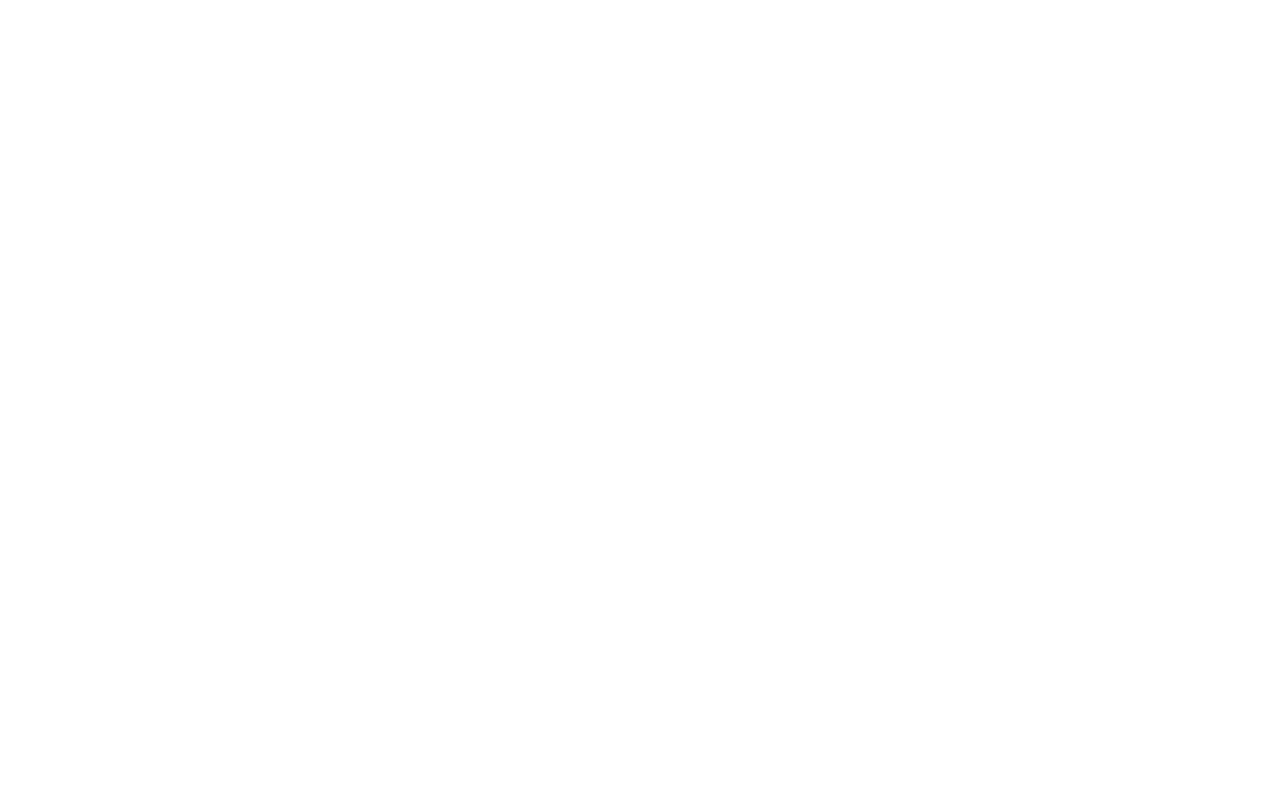
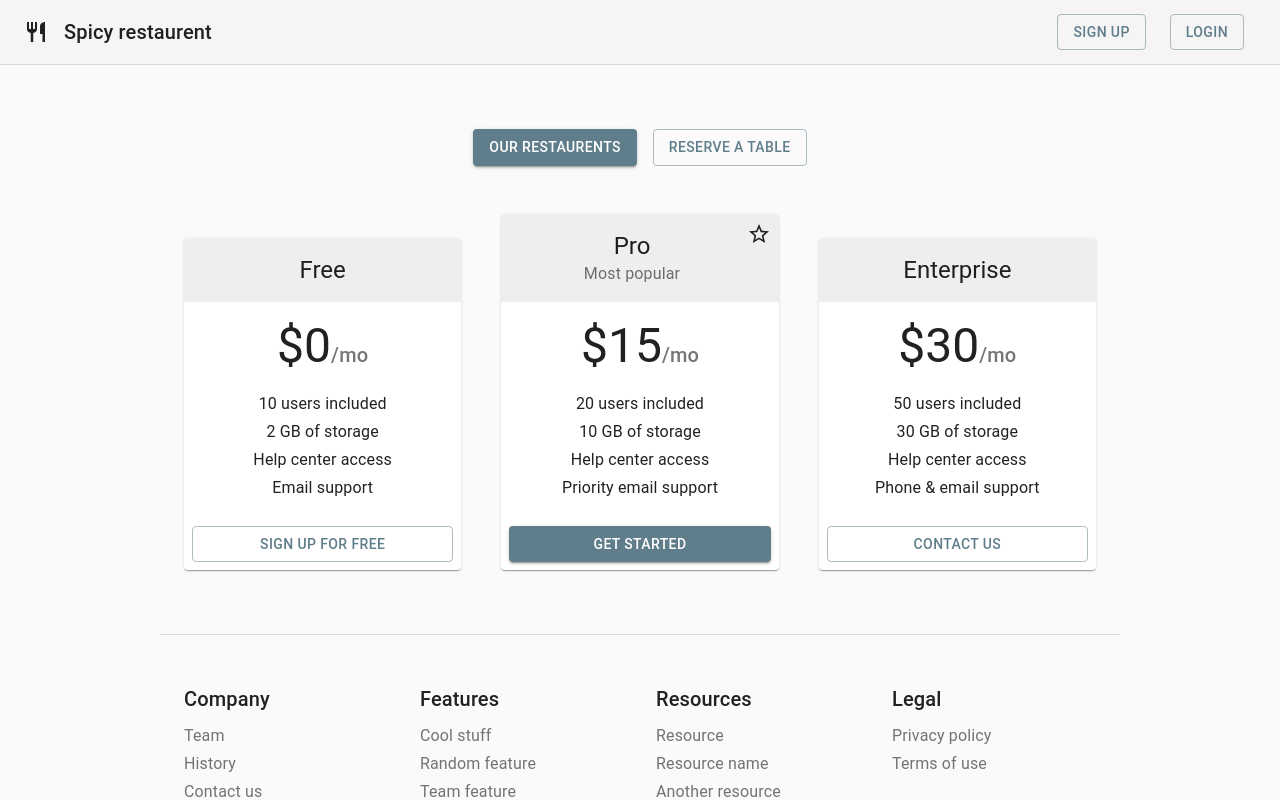
Before and after one commit to PrudviRajasekhar/UIReactRes, a React (Create React App) app in the folder RestaurantUIRepo/restaurant-app-ui/: page /home in a window 1280 px wide. Shown: the top 800 px of the page. Built offline with nearby package versions, Linux system fonts and the light colour scheme.

Commit message:
Router Change for Home Redirect

```diff
--- a/RestaurantUIRepo/restaurant-app-ui/src/Components/Header.js
+++ b/RestaurantUIRepo/restaurant-app-ui/src/Components/Header.js
@@ -154,6 +154,11 @@ export default function Header() {
   const classes = useStyles();
   let history = useHistory();
 
+  const handleHomeButton = (e) => {
+    console.log("handle login");
+    history.push("/home");
+  };
+
   const handleLoginButton = (e) => {
     console.log("handle login");
     history.push("/login");
@@ -174,7 +179,7 @@ export default function Header() {
         className={classes.appBar}
       >
         <Toolbar className={classes.toolbar}>
-          <Restaurant className={classes.icon} />
+          <Restaurant className={classes.icon} onClick={handleHomeButton} />
           <Typography
             variant="h6"
             color="inherit"
--- a/RestaurantUIRepo/restaurant-app-ui/src/MainRouter.js
+++ b/RestaurantUIRepo/restaurant-app-ui/src/MainRouter.js
@@ -12,6 +12,7 @@ function MainRouter() {
       <BrowserRouter>
         <Switch>
           <Route exact path="/" component={Home} />
+          <Route exact path="/home" component={Home} />
           <Route exact path="/login" component={Login} />
           <Route exact path="/signup" component={Signup} />
         </Switch>
```
